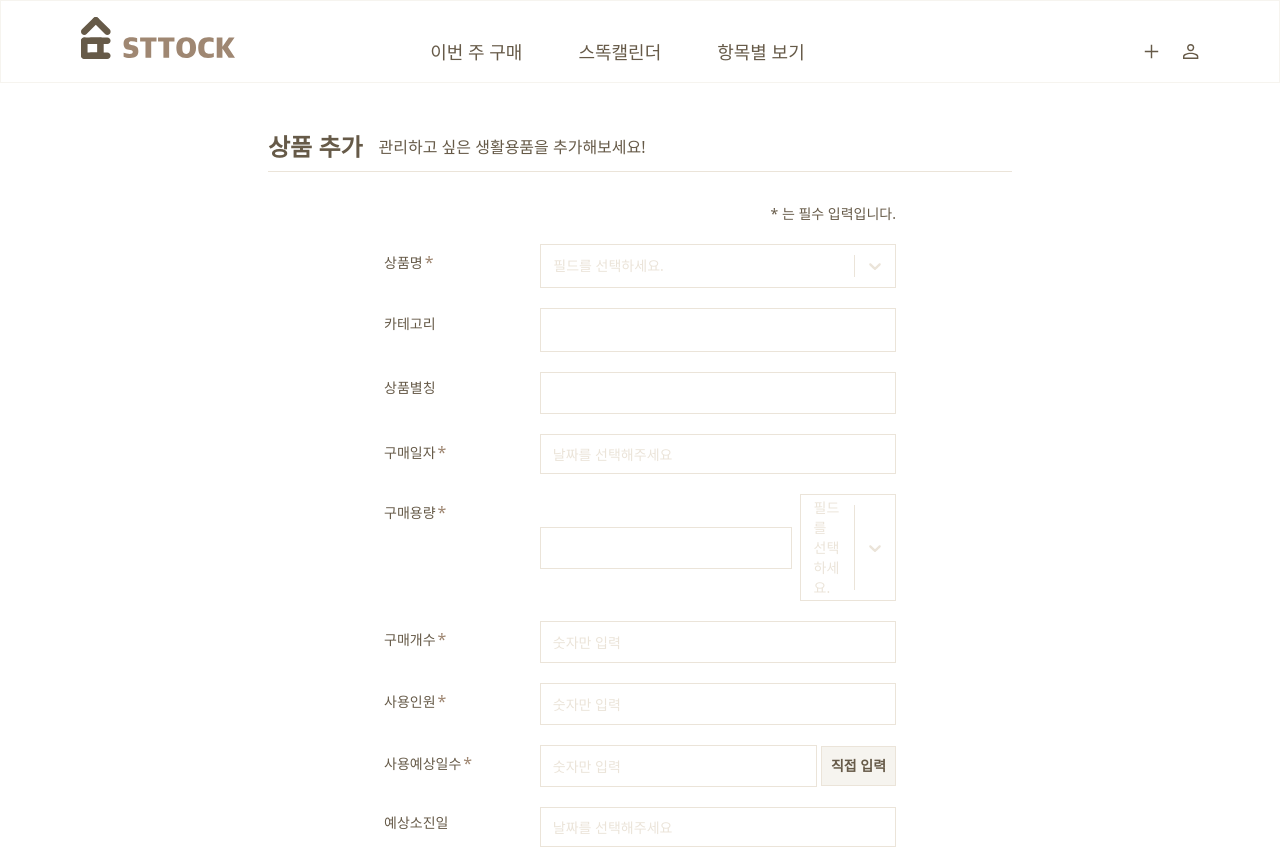
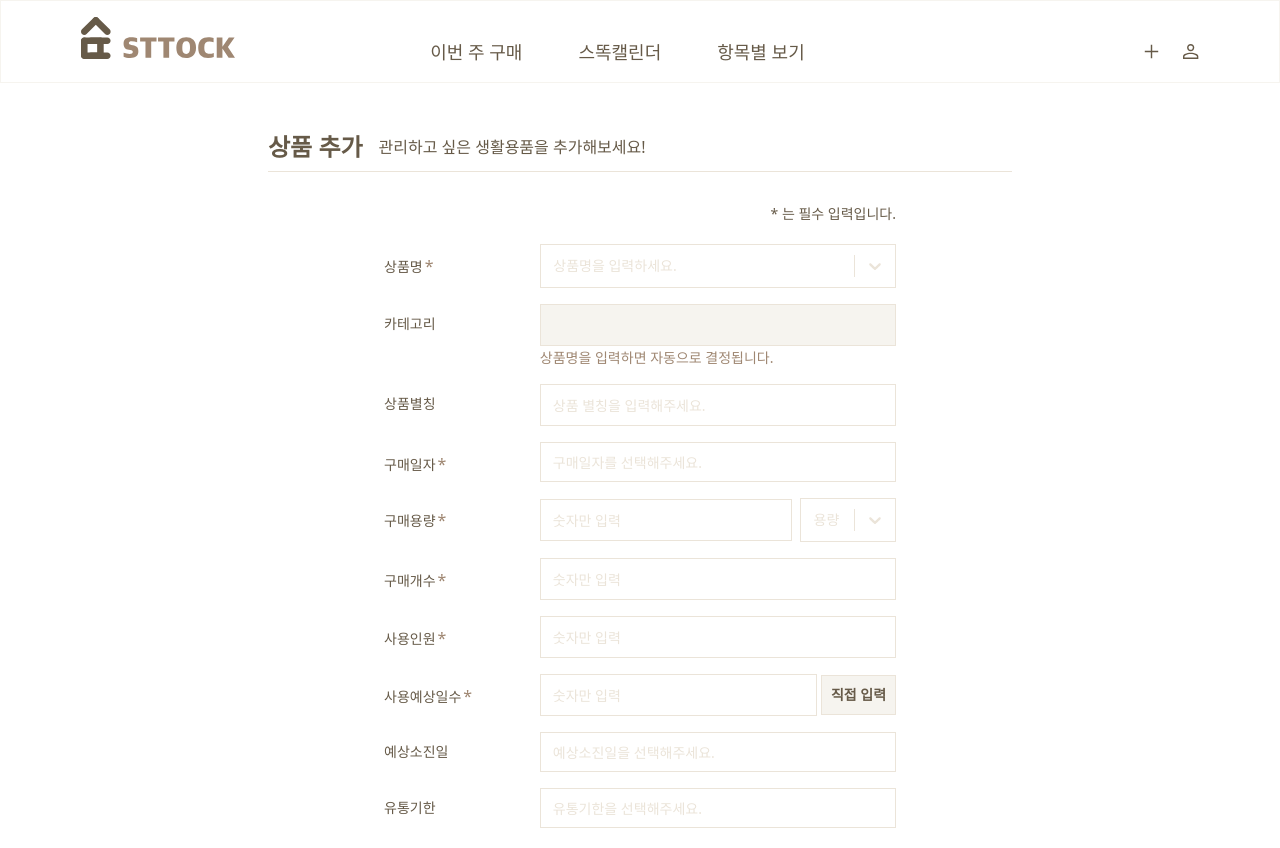
Before and after one commit to Team-Sttock/FE, a Next.js app: page /add in a window 1280 px wide. Shown: the top 848 px of the page. Built offline with nearby package versions, Linux system fonts and the light colour scheme.

Commit message:
feat: add 페이지 이것저것 추가

```diff
--- a/features/common/components/DatepickerField.tsx
+++ b/features/common/components/DatepickerField.tsx
@@ -13,6 +13,7 @@ import { classNames } from '../utils/classNames'
 interface DatePickerFieldProps {
   control: Control<any>
   name: string
+  placeholder?: string
 }
 
 registerLocale('ko', ko)
@@ -23,7 +24,11 @@ const YEARS = Array.from(
 )
 const MONTHS = range(0, 12)
 
-const DatePickerField = ({ control, name }: DatePickerFieldProps) => {
+const DatePickerField = ({
+  control,
+  name,
+  placeholder,
+}: DatePickerFieldProps) => {
   return (
     <Controller
       name={name}
@@ -37,7 +42,7 @@ const DatePickerField = ({ control, name }: DatePickerFieldProps) => {
           dateFormat="yyyy년 MM월 dd일"
           dateFormatCalendar="yyyy년 MM월"
           locale="ko"
-          placeholderText="날짜를 선택해주세요"
+          placeholderText={placeholder ?? '날짜를 선택해주세요'}
           className="flex items-center justify-center p-3 w-full h-10 border-beige border outline-none text-md text-dark-brown focus:outline-none placeholder:text-beige placeholder:text-sm"
           popperClassName="w-full max-w-xs relative"
           wrapperClassName="w-full"
--- a/pages/add.tsx
+++ b/pages/add.tsx
@@ -118,7 +118,7 @@ export default function Page() {
                 name="product"
                 control={control}
                 options={productsOptions}
-                className=""
+                placeholder="상품명을 입력하세요."
               />
             </LabelWrapper>
 
@@ -126,7 +126,7 @@ export default function Page() {
               <InputReadOnly
                 className=""
                 value={watchProduct ? watchProduct.category : ''}
-                readOnly
+                message="상품명을 입력하면 자동으로 결정됩니다."
               />
             </LabelWrapper>
 
@@ -134,7 +134,10 @@ export default function Page() {
               label="상품별칭"
               errorMessage={errors.productNickname?.message}
             >
-              <Input {...register('productNickname', {})} />
+              <Input
+                {...register('productNickname', {})}
+                placeholder="상품 별칭을 입력해주세요."
+              />
             </LabelWrapper>
 
             <LabelWrapper
@@ -147,6 +150,7 @@ export default function Page() {
                   required: '구매일자는 필수 입력입니다',
                 })}
                 name="purchaseDate"
+                placeholder="구매일자를 선택해주세요."
                 control={control}
               />
             </LabelWrapper>
@@ -161,10 +165,12 @@ export default function Page() {
                   {...register('purchaseCapacity', {
                     required: '구매용량은 필수 입력입니다',
                   })}
+                  placeholder="숫자만 입력"
                 />
                 <ComboBox
                   label="구매단위"
                   name="capacityUnit"
+                  placeholder="용량"
                   control={control}
                   options={capacityOptions}
                   className="w-24 text-sm "
@@ -219,6 +225,7 @@ export default function Page() {
                 {...register('expectationDate', {})}
                 name="expectationDate"
                 control={control}
+                placeholder="예상소진일을 선택해주세요."
               />
             </LabelWrapper>
 
@@ -230,6 +237,7 @@ export default function Page() {
                 {...register('expirationDate', {})}
                 name="expirationDate"
                 control={control}
+                placeholder="유통기한을 선택해주세요."
               />
             </LabelWrapper>
           </form>
@@ -246,36 +254,38 @@ export default function Page() {
 
 interface InputReadOnlyProps {
   value: any
-  errorMessage?: string
+  message?: string
   readOnly?: boolean
-  className: string
+  placeholder?: string
+  className?: string
 }
 function InputReadOnly({
   value,
-  errorMessage,
-  readOnly,
+  message,
   className,
 }: PropsWithChildren<InputReadOnlyProps>) {
   return (
+    <>
       <div
         className={classNames(
           'relative w-full h-fit border border-beige ',
-        'focus-within:outline focus-within:outline-1 focus-within:outline-light-brown',
-        className
+          className ?? ''
         )}
       >
         <input
           className={classNames(
-          ' h-10 w-full p-3 border-none outline-none text-md text-dark-brown',
-          'placeholder:text-beige text-sm',
-          className
+            ' h-10 w-full p-3 border-none outline-none text-md text-dark-brown box-border',
+            'text-sm bg-ivory',
+            className ?? ''
           )}
-        readOnly={readOnly}
+          readOnly
           value={value}
         />
-
-      <p className="text-red-500 text-sm font-sans pt-0.5"> {errorMessage}</p>
       </div>
+      {message && (
+        <p className="text-light-brown text-sm font-sans pt-0.5"> {message}</p>
+      )}
+    </>
   )
 }
 
@@ -294,15 +304,17 @@ function LabelWrapper({
 }: PropsWithChildren<LabelProps>) {
   return (
     <div className="flex w-full">
-      <p className="w-36 sm:w-56 h-fit relative top-1.5 text-sm text-dark-brown ">
+      <p className="w-36 sm:w-56 h-fit relative top-2.5 text-sm text-dark-brown ">
         {label}
         {required && (
           <span className="text-light-brown text-base pl-0.5">*</span>
         )}
       </p>
-      <div className="w-full relative">
+      <div className="w-full h-fit relative">
         {children}
+        {errorMessage && (
           <p className="text-red-500 text-sm font-sans mt-1">{errorMessage}</p>
+        )}
       </div>
     </div>
   )
```
Lines whose indentation alone changed are shown as unchanged.
